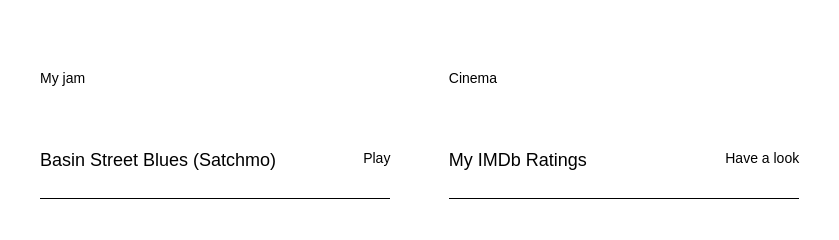
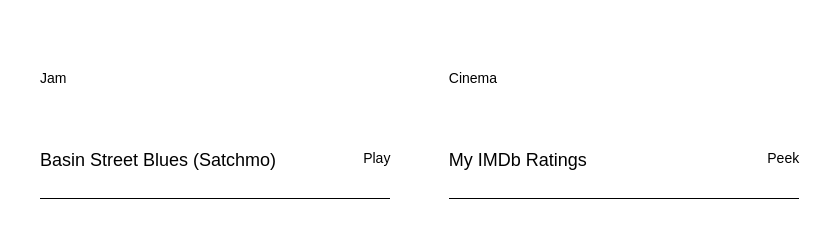
Before and after one commit to tuliovp/tuliovp.github.io, a plain HTML site: page index.html in a window 1280 px wide. Shown: the part 1542-1782 px from the top of the page, 16-855 px from the left. Drawn offline with Linux system fonts and the light colour scheme; a web font is replaced by a local one.

```diff
--- a/index.html
+++ b/index.html
@@ -631,7 +631,7 @@
   <section id="music" class="music">
     <div class="container">
       <ul>
-        <h2>My jam</h2>
+        <h2>Jam</h2>
         <li>
         <audio id="Audio" hidden src="/media/Basin Street Blues.mp3" type="audio/mpeg">
         </audio>
@@ -643,7 +643,7 @@
         <h2>Cinema</h2>
         <li>
         <a href="https://www.imdb.com/user/ur62531489/ratings?sort=your_rating">My IMDb Ratings</a>
-        <button onclick="window.location.href='https://www.imdb.com/user/ur62531489/ratings?sort=your_rating';" class="control">Have a look</button>
+        <button onclick="window.location.href='https://www.imdb.com/user/ur62531489/ratings?sort=your_rating';" class="control">Peek</button>
         </li>
       </ul>
       <ul>
```
